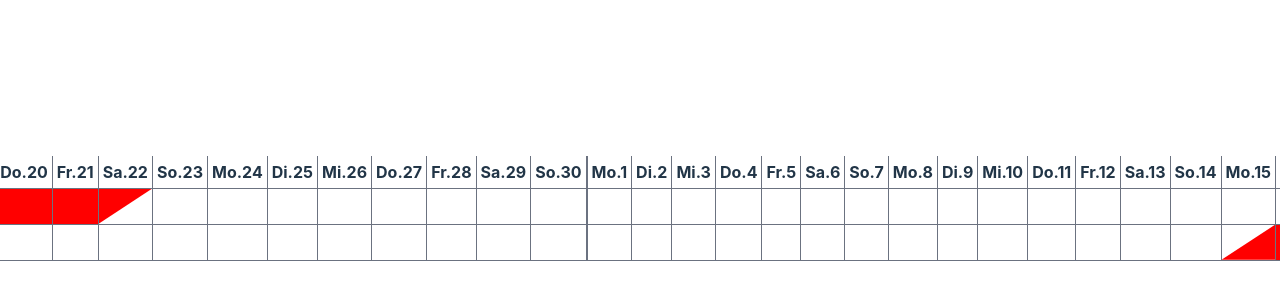
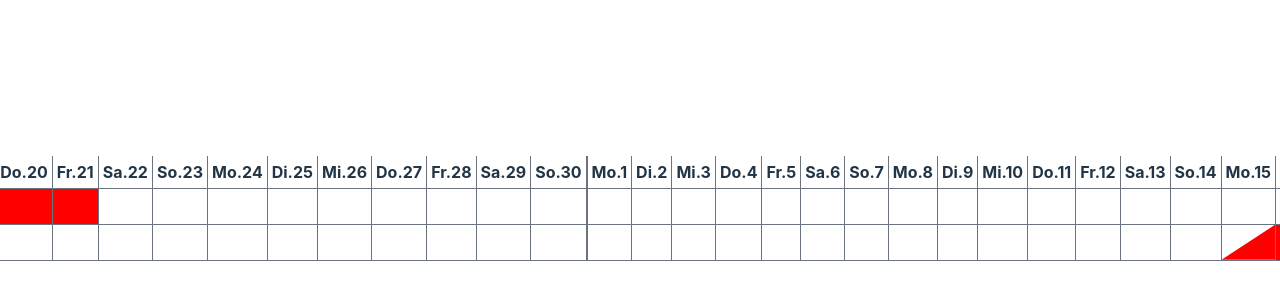
Before and after one commit to dsnger/webplanner-booking-calendar, a React (Vite) app: page / in a window 1280 px wide. Shown: the part 196-496 px from the top of the page. Built offline with nearby package versions, Linux system fonts and the light colour scheme.

Commit message:
dayTypes

```diff
--- a/src/App.tsx
+++ b/src/App.tsx
@@ -48,14 +48,14 @@ function App() {
             tooltip: 'Reserved for event'
           }
         ],
-        dayStates: {
+        dayTypes: {
           arrivalDays: {
             exclusive: true,
-            dates: ['2024-02-05', '2024-02-06', '2024-02-07']
+            dates: ['2024-01-05', '2024-02-06', '2024-02-07']
           },
           departureDays: {
             exclusive: true,
-            dates: ['2024-02-10', '2024-02-11', '2024-02-12']
+            dates: ['2024-01-10', '2024-02-11', '2024-03-12','2024-04-12']
           }
         }
       },
@@ -82,14 +82,14 @@ function App() {
             tooltip: 'Reserved for event'
           }
         ],
-        dayStates: {
+        dayTypes: {
           arrivalDays: {
             exclusive: true,
-            dates: ['2024-02-05', '2024-02-06', '2024-02-07']
+            dates: ['2024-02-05', '2024-04-06', '2024-05-07']
           },
           departureDays: {
             exclusive: true,
-            dates: ['2024-02-10', '2024-02-11', '2024-02-12']
+            dates: ['2024-02-10', '2024-03-11', '2024-04-12']
           }
         }
       }
--- a/src/components/BookingCalendar.tsx
+++ b/src/components/BookingCalendar.tsx
@@ -103,18 +103,42 @@ const BookingCalendar: React.FC<BookingCalendarProps> = ({ calSettings }): JSX.E
 
 
 
-const isDateUnavailable = (date: Date, objId: string): boolean => {
-  return blockedRangeDatesLookup[objId].some(range => {
-    const rangeStart = parseISO(range.start);
-    const rangeEnd = parseISO(range.end);
+  // const isDateUnavailable = (date: Date, objId: string): boolean => {
+  //   return blockedRangeDatesLookup[objId].some(range => {
+  //     const rangeStart = parseISO(range.start);
+  //     const rangeEnd = parseISO(range.end);
 
-    return isWithinInterval(date, { start: rangeStart, end: rangeEnd });
-  });
-};
+  //     return isWithinInterval(date, { start: rangeStart, end: rangeEnd });
+  //   });
+  // };
 
-  const getBlockedDateRangeInfo = (date: Date, objId:string): { isUnavailable: boolean; tooltip: string | null, isUnavailStart: boolean, isUnavailEnd: boolean } => {
+
+
+  const isDateType = (date: Date, objId: string, type: 'arrival' | 'departure'): boolean => {
+    const bookingObject = bookingObjects.find(obj => obj.objId === objId);
+
+    if (!bookingObject) {
+      return false;
+    }
+
+    const dateStrings = type === 'arrival'
+      ? bookingObject.dayTypes.arrivalDays.dates
+      : bookingObject.dayTypes.departureDays.dates;
+
+    return dateStrings.some(dateString => {
+      const day = new Date(dateString);
+      return day.getFullYear() === date.getFullYear() &&
+             day.getMonth() === date.getMonth() &&
+             day.getDate() === date.getDate();
+    });
+  };
+
+
+
+  const isBlockedDateRange = (date: Date, objId:string): { isUnavailable: boolean; tooltip: string | null, isUnavailStart: boolean, isUnavailEnd: boolean } => {
     let isUnavailStart = false;
     let isUnavailEnd = false;
+    let isUnavailable = false;
 
     const range = blockedRangeDatesLookup[objId].find(range => {
       if (isSameDay(date, range.start)) {
@@ -126,16 +150,15 @@ const isDateUnavailable = (date: Date, objId: string): boolean => {
         return true;
       }
 
-      // if (isWithinInterval(date, { start: range.start, end: range.end })) {
+      if (isWithinInterval(date, { start: parseISO(range.start), end: parseISO(range.end) })) {
+        isUnavailable = true;
+        return true;
+      }
 
-      //   setUnavailableCells(prev => [...prev, {rowIndex: rowIndex, colIndex: colIndex, objId}]);
-      //   return true;
-      // };
     });
 
-
     return {
-      isUnavailable: !!range,
+      isUnavailable,
       tooltip: range?.tooltip || null,
       isUnavailStart,
       isUnavailEnd
@@ -382,19 +405,18 @@ const isDateUnavailable = (date: Date, objId: string): boolean => {
                   <tr key={rowIndex}>
                     {days.map((date, colIndex) => {
 
-                        let unavailableClassNames:string[] = [];
-                        const isUnavailable = isDateUnavailable(date, bookingObject.objId);
+                        let dayTypesClassNames:string[] = [];
+                        const { isUnavailable, isUnavailStart, isUnavailEnd } = isBlockedDateRange(date, bookingObject.objId);
+                        const isArrival = isDateType(date, bookingObject.objId, 'arrival');
+                        const isDeparture = isDateType(date, bookingObject.objId, 'departure');
 
-                      if (isUnavailable === true) {
-                          // console.log(date)
-                          // setUnavailableCells(prev => [...prev, {rowIndex, colIndex}]);
-                          const { isUnavailStart, isUnavailEnd } = getBlockedDateRangeInfo(date, bookingObject.objId);
-                          unavailableClassNames = [
-                            isUnavailable ? 'is-unavailable' : '',
-                            isUnavailStart ? 'is-start' : '',
-                            isUnavailEnd ? 'is-end' : '',
-                          ]
-                        }
+                        dayTypesClassNames = [
+                          isArrival ? 'is-arrival' : '',
+                          isDeparture ? 'is-departure' : '',
+                          isUnavailable ? 'is-unavailable' : 'is-available',
+                          isUnavailStart ? 'is-unavailable is-start' : '',
+                          isUnavailEnd ? 'is-unavailable is-end' : '',
+                        ]
 
 
                       const cellClassNames = [
@@ -413,7 +435,7 @@ const isDateUnavailable = (date: Date, objId: string): boolean => {
                           id={isSameDay(date, currentDate) ? 'isToday' : `${rowIndex}-${colIndex}`}
                           onClick={() => handleDateSelection(date, rowIndex, colIndex)}
                           onMouseEnter={() => handleCellHover(rowIndex, colIndex, !isUnavailable)}
-                          className={`${cellClassNames.join(' ')} ${unavailableClassNames.join(' ')} `}
+                          className={`${dayTypesClassNames.join(' ')}${cellClassNames.join(' ')}  `}
                         >
                           <div
                             className="cell-marker"
--- a/src/index.css
+++ b/src/index.css
@@ -147,12 +147,14 @@ button:focus-visible {
   background-color: var(--day-booked);
 }
 
-.cell.is-available .cell-marker {
+/* .cell.is-available .cell-marker {
   background-color: var(--day-available);
-}
+  opacity: .1;
+} */
 
-.cell.is-unavailable .cell-marker{
+.cell.is-unavailable .cell-marker {
   background-color: var(--day-unavailable,red)!important;
+  z-index: 1;
 }
 
 .cell.is-closed .cell-marker{
@@ -162,6 +164,13 @@ button:focus-visible {
 .cell.is-onrequest .cell-marker {
   background-color: var(--day-onrequest);
 }
+
+.cell.is-arrival .cell-marker,
+.cell.is-departure .cell-marker {
+  background-color: var(--day-available);
+}
+
+
 
 .object-titles {
   @apply text-left p-1 m-0 border border-r border-l-0 border-gray-500 truncate
--- a/src/types/index.ts
+++ b/src/types/index.ts
@@ -60,7 +60,7 @@ export interface BookingObject {
   objId: string;
   title: string;
   blockedDateRanges: DateRange[];
-  dayStates: DayStates;
+  dayTypes: dayTypes;
 }
 
 export interface DateRange {
@@ -70,7 +70,7 @@ export interface DateRange {
   tooltip: string;
 }
 
-export interface DayStates {
+export interface dayTypes {
   arrivalDays: DaySetting;
   departureDays: DaySetting;
 }
```
